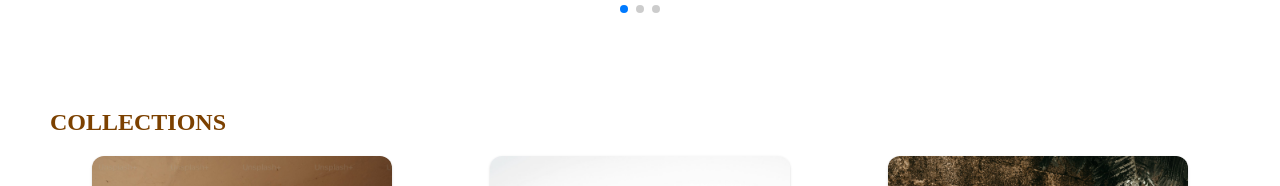
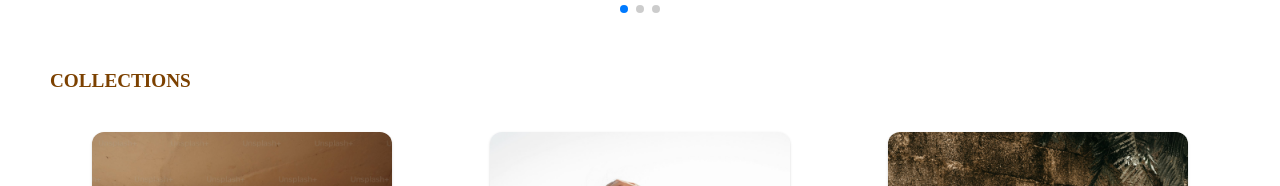
Before and after one commit to Team-kaleidoscope-EAD-project/EAD-online-shopping-frontend-, a React (Create React App) app in the folder kalei-frontend/: page / in a window 1280 px wide. Shown: the part 719-905 px from the top of the page. Built offline with nearby package versions, Linux system fonts and the light colour scheme.

Commit message:
custom scrollbar for web app

```diff
--- a/kalei-frontend/src/App.css
+++ b/kalei-frontend/src/App.css
@@ -37,3 +37,21 @@
     transform: rotate(360deg);
   }
 }
+
+/* custom scrollbar */
+/* width */
+::-webkit-scrollbar {
+  width: 8px;
+}
+
+/* Handle */
+::-webkit-scrollbar-thumb {
+  background: rgb(21, 21, 21);
+  border-radius: 5px;
+}
+
+/* Handle on hover */
+::-webkit-scrollbar-thumb:hover {
+  background: #828282;
+}
+/* custom scrollbar */
--- a/kalei-frontend/src/pages/HomePage/Sections/Carousel/Carousel.module.css
+++ b/kalei-frontend/src/pages/HomePage/Sections/Carousel/Carousel.module.css
@@ -4,7 +4,7 @@
   justify-content: center;
   align-items: center;
   padding-top: 2%;
-  padding-bottom: 5%;
+  padding-bottom: 2%;
 }
 
 .carouselPoster {
--- a/kalei-frontend/src/pages/HomePage/Sections/Collections/Collections.module.css
+++ b/kalei-frontend/src/pages/HomePage/Sections/Collections/Collections.module.css
@@ -4,13 +4,13 @@
   column-gap: 2vw;
   flex-wrap: wrap;
   justify-content: space-evenly;
-  padding: 0 20px;
   max-width: 100%;
   box-sizing: border-box;
+  padding: 20px;
 }
 
 .title {
-  font-size: 1.5rem;
+  font-size: 1.2rem;
   margin: 20px 0;
   text-align: left;
   padding: 0 50px;
```
